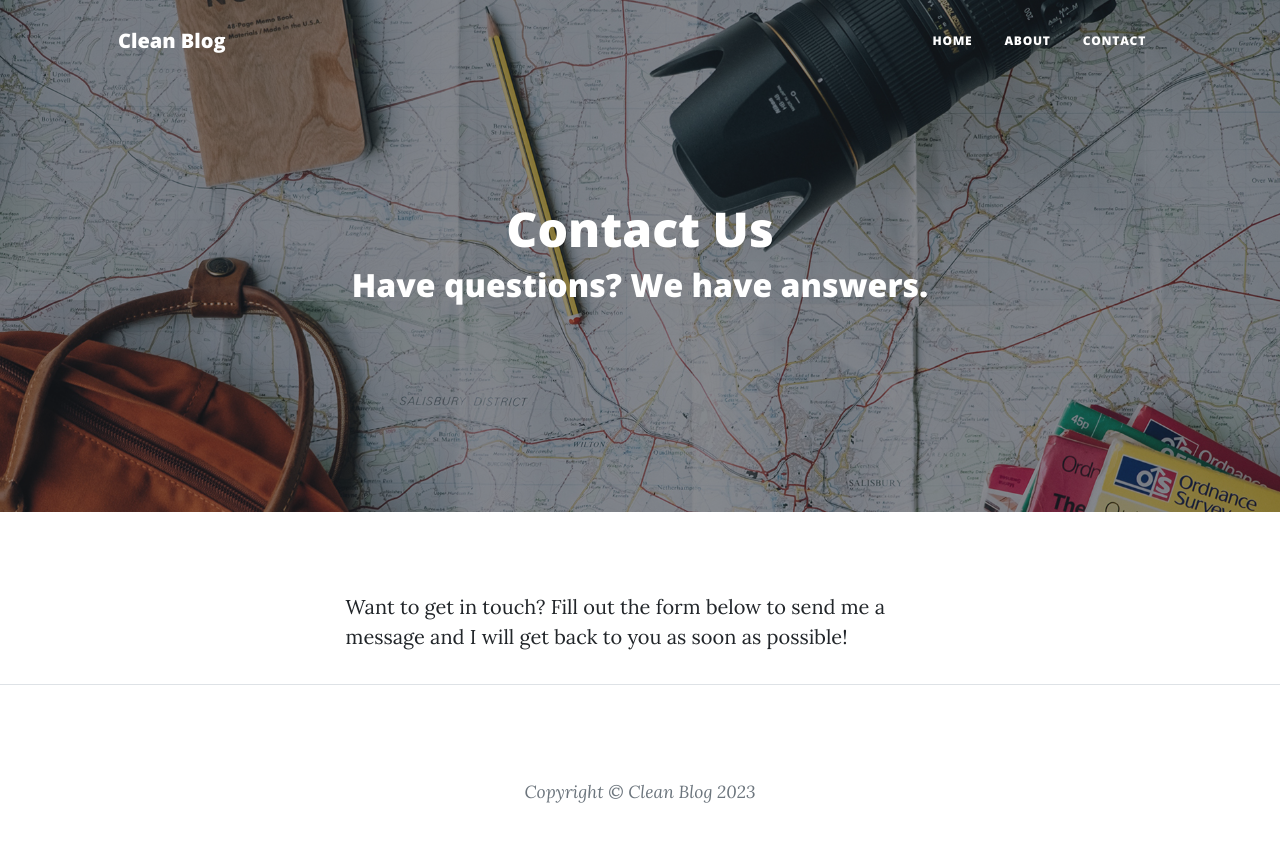
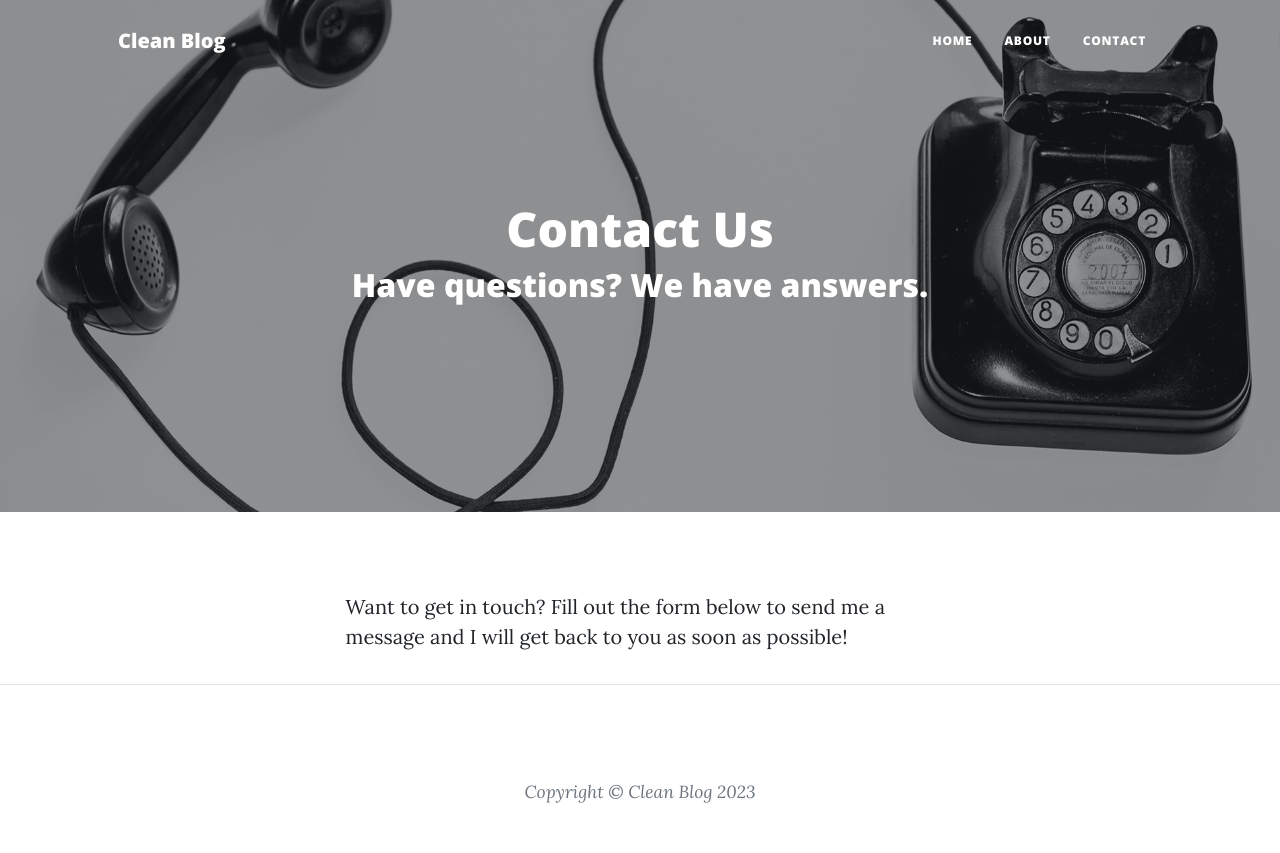
Before and after one commit to nasAtchia/clean-blog-django, a Django app: page /contact/ in a window 1280 px wide. Run offline with Django 4.2, Linux system fonts and the light colour scheme; parts of the project's set-up code (start-up, migrations or seed data) failed here and were passed over; some libraries are stand-ins or nearby versions.

Commit message:
WIP contact page

```diff
--- a/core/templates/core/contact/index.html
+++ b/core/templates/core/contact/index.html
@@ -7,7 +7,7 @@
 
 {% block hero_title %}{% translate 'Contact Us' %}{% endblock %}
 {% block hero_subtitle %}{% translate 'Have questions? We have answers.' %}{% endblock %}
-{% block hero_style %}style="background-image: url('{% static 'core/img/about-bg.jpg' %}')"{% endblock %}
+{% block hero_style %}style="background-image: url('{% static 'core/img/contact-bg.jpg' %}')"{% endblock %}
 
 {% block content %}
     {% blocktranslate trimmed %}
```
Also changed, not shown: core/static/core/img/contact-bg.jpg (added).
